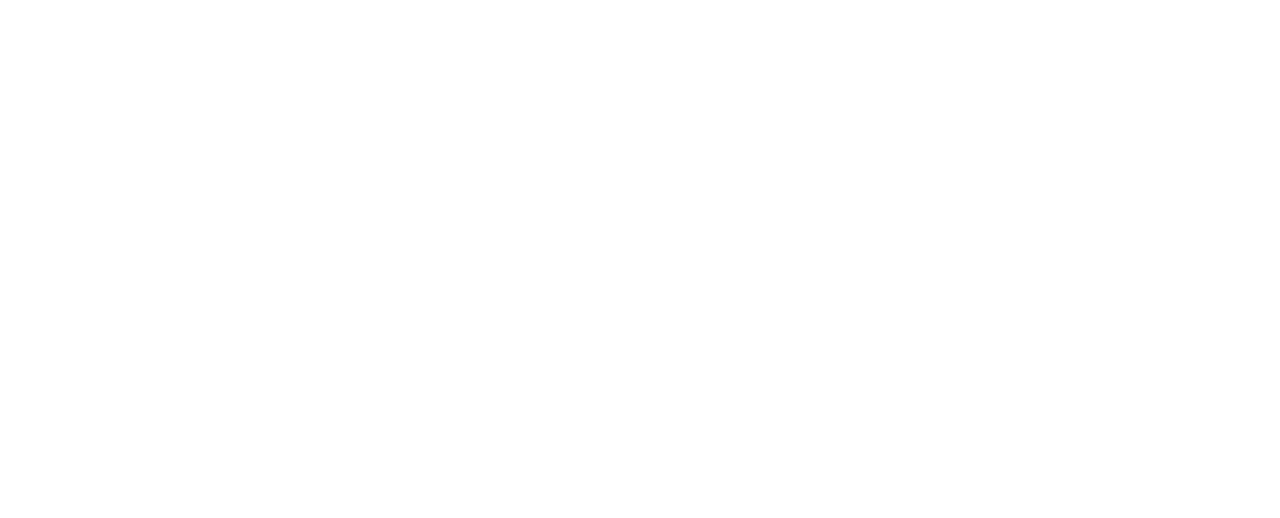
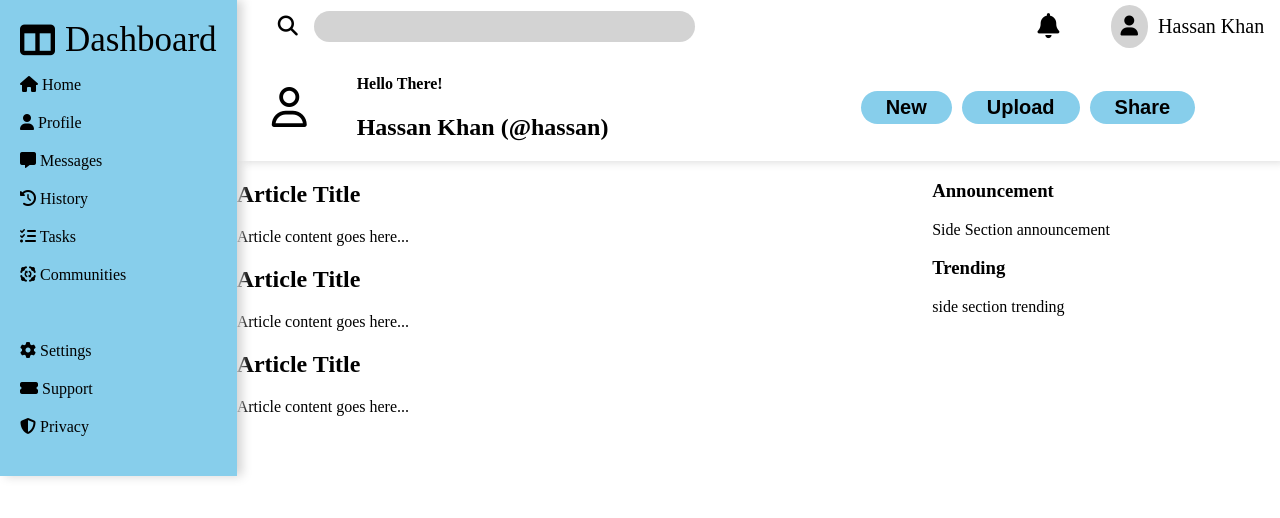
Before and after one commit to Hassan-N-Khan/admin-dashboard, a plain HTML site: page index.html in a window 1280 px wide. Drawn offline with Linux system fonts and the light colour scheme.

Commit message:
completed nav and sashboard

```diff
--- a/index.html
+++ b/index.html
@@ -7,6 +7,110 @@
     <title>Admin Dashboard</title>
 </head>
 <body>
-
+    <div class="dashboard">
+        <div class="dashboard-logo">
+            <i class="fa-solid fa-table-columns"></i>
+            Dashboard
+        </div>
+        <ul>
+            <li>
+                <a href="#"><i class="fa-solid fa-house"></i></a>
+                <a href="#">Home</a>
+            </li>
+            <li>
+                <a href="#"><i class="fa-solid fa-user"></i></a>
+                <a href="#">Profile</a>
+            </li>
+            <li>
+                <a href="#"><i class="fa-solid fa-message"></i></a>
+                <a href="#">Messages</a>
+            </li>
+            <li>
+                <a href="#"><i class="fa-solid fa-clock-rotate-left"></i></a>
+                <a href="#">History</a>
+            </li>
+            <li>
+                <a href="#"><i class="fa-solid fa-list-check"></i></a>
+                <a href="#">Tasks</a>
+            </li>
+            <li>
+                <a href="#"><i class="fa-solid fa-group-arrows-rotate"></i></a>
+                <a href="#">Communities</a>
+            </li>
+            <li>
+                <br/>
+            </li>
+            <li>
+                <a href="#"><i class="fa-solid fa-gear"></i></a>
+                <a href="#">Settings</a>
+            </li>
+            <li>
+                <a href="#"><i class="fa-solid fa-ticket-simple"></i></a>
+                <a href="#">Support</a>
+            </li>
+            <li>
+                <a href="#"><i class="fa-solid fa-shield-halved"></i></a>
+                <a href="#">Privacy</a>
+            </li>
+        </ul>
+    </div>
+    <div class="header">
+        <div class="menu">
+            <form action="#" method="post">
+                <label for="search_bar"><button><i class="fa-solid fa-magnifying-glass"></i></button></label>
+                <input type="text" class="text-input" name="search_bar" id="search_bar">
+            </form>
+            <div class="bell-icon">
+                <button><i class="fa-solid fa-bell"></i></button>
+            </div>
+            <div class="mini-profile">
+                <div class="profile-pic"><i class="fa-solid fa-user"></i></div>
+                <div class="profile-name">Hassan Khan</div>
+            </div>
+        </div>
+        <div class="project-option-container">
+            <div class="profile">
+                <div>
+                    <i class="fa-regular fa-user"></i>
+                </div>
+                <div class="big-profile">
+                    <h4>Hello There!</h4>
+                    <h2>Hassan Khan (@hassan)</h2>
+                </div>
+            </div>
+            <div class="project-buttons">
+                    <button>New</button>
+                    <button>Upload</button>
+                    <button>Share</button>
+            </div>
+        </div>
+    </div>
+    <div class="card-container">
+        <div class="article-container">
+            <div class="article">
+                <h2>Article Title</h2>
+                <p>Article content goes here...</p>
+            </div>
+            <div class="article">
+                <h2>Article Title</h2>
+                <p>Article content goes here...</p>
+            </div>
+            <div class="article">
+                <h2>Article Title</h2>
+                <p>Article content goes here...</p>
+            </div>
+        </div>
+        <div class="side-section">
+            <h3>Announcement</h3>
+            <div class="side-card">
+                <p>Side Section announcement</p>
+            </div>
+            <h3>Trending</h3>
+            <div class="side-card">
+                <p>side section trending</p>
+            </div>
+        </div>
+    </div>
 </body>
+<script src="https://kit.fontawesome.com/3632381c31.js" crossorigin="anonymous"></script>
 </html>
--- a/style.css
+++ b/style.css
@@ -0,0 +1,158 @@
+body{
+    display: grid;
+    grid-template-columns: 1fr 5fr;
+    margin: 0px;
+    padding: 0px;
+}
+
+.dashboard{
+    position: relative;
+    z-index: 2;;
+    background-color: skyblue;
+    grid-row: 1/4;
+    padding: 20px;
+    box-shadow: 5px 0px 10px 0px lightgray;
+}
+
+.dashboard-logo{
+    display: flex;
+    justify-content: start;
+    gap: 10px;
+    align-items: center;
+    font-size: 35px;
+}
+
+div.dashboard ul{
+    display: grid;
+    grid-template-columns: 3fr 1fr;
+    gap: 10px;
+}
+
+div.dashboard ul,div.dashboard li,div.dashboard a{
+    list-style: none;
+    padding: 0px;
+    text-decoration: none;
+    color: black;
+    grid-column: 1/2;
+    margin-bottom: 10px;
+}
+
+.header{
+    position: relative;
+    z-index: 1;
+    background-color: white;
+    display: grid;
+    grid-template-rows: 1fr 2fr;
+    box-shadow: 5px 0px 10px 0px lightgray;
+}
+
+.menu{
+    display: grid;
+    grid-template-columns: 8fr 1fr 2fr;
+    align-self: center;
+    margin-left: 25px;
+}
+
+.menu button{
+    background-color: inherit;
+    border: none;
+    font-size: 20px;
+}
+div.menu form{
+    list-style: none;
+    padding: 0px;
+    text-decoration: none;
+    color: black;
+    margin-left: 10px;
+}
+
+.menu form{
+    display: flex;
+    grid-template-columns: 50px minmax(100px, 50%);
+    justify-content: start;
+    align-items: center;
+    gap: 10px;
+}
+
+div.menu form input{
+    background-color: lightgray;
+    border: none;
+    border-radius: 20px;
+    color: black;
+    padding: 8px;
+    width: 50%;
+}
+.bell-icon{
+    display: flex;
+    justify-content: center;
+    align-items: center;
+    padding: 10px;
+}
+.bell-icon i{
+    font-size: 25px;
+}
+
+.mini-profile{
+    display: flex;
+    justify-content: center;
+    align-items: center;
+    gap: 10px;
+    font-size: 20px;
+}
+
+.profile-pic{
+    font-size: 20px;
+    background-color: lightgray;
+    border-radius: 50%;
+    padding: 10px
+}
+
+.project-option-container{
+    display: grid;
+    grid-template-columns: 1fr 1fr;
+    gap: 10px;
+    margin-left: 25px;
+}
+
+.profile{
+    display: flex;
+    justify-content: start;
+    align-items: center;
+    gap: 10px;
+}
+
+.profile div i{
+    font-size: 40px;
+    padding: 10px;
+}
+
+.big-profile{
+    margin-left: 30px;
+}
+
+.project-buttons{
+    display: flex;
+    justify-content: center;
+    align-items: center;
+    gap: 10px;
+}
+
+.project-buttons button{
+    background-color: skyblue;
+    border: none;
+    border-radius: 20px;
+    padding: 5px 25px;
+    font-size: 20px;
+    font-weight: bold;
+}
+
+.card-container{
+    display: grid;
+    grid-template-columns: 2fr 1fr;
+}
+
+.article-container{
+}
+
+.side-section{
+}
```
